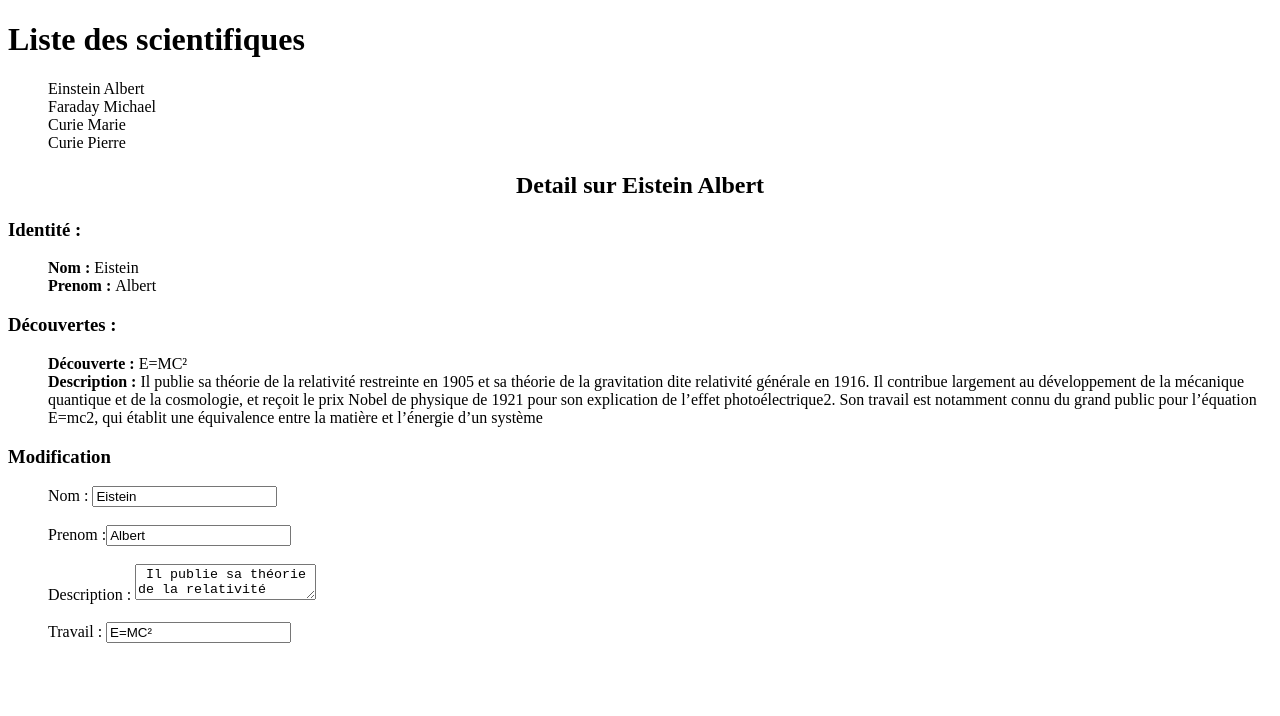
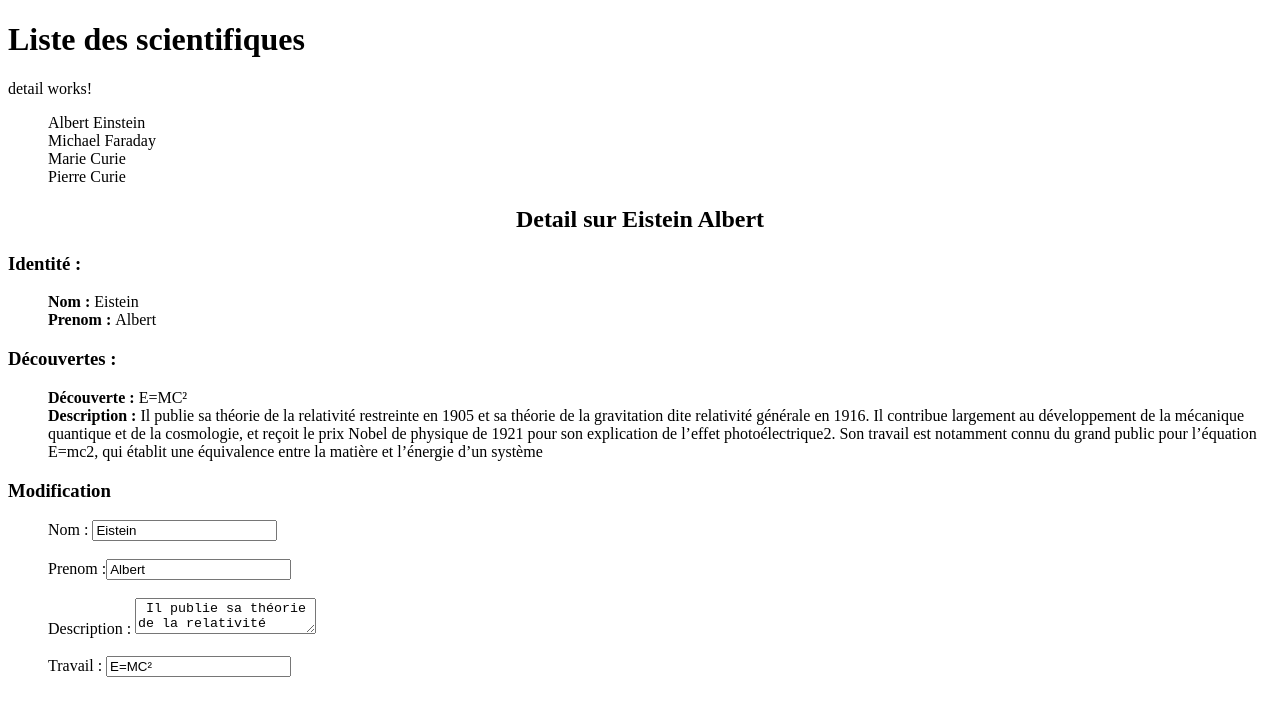
Before and after one commit to Pcharlet/Angular_01, an Angular app in the folder nouvelle-app/: page / in a window 1280 px wide. Shown: the top 716 px of the page. Built offline with nearby package versions, Linux system fonts and the light colour scheme.

Commit message:
little update

```diff
--- a/nouvelle-app/src/app/app.component.html
+++ b/nouvelle-app/src/app/app.component.html
@@ -4,8 +4,11 @@
     {{ personne.title }}
   </h1>
 </div>
+
+<detail></detail>
+
 <ol>
-  <li *ngFor="let p of liste" (click)="clickOn(p)">{{p.nom}}{{p.prenom}}</li>
+  <li [class.selected]="p==personne" (click)="clickPersonne(p)" *ngFor="let p of liste"> {{p.prenom}} {{p.nom }} </li>
 </ol>
 
 
@@ -29,9 +32,9 @@
 <h3>Modification</h3>
 
 <h4 *ngIf="!personne.nom">Attention nom non definie</h4>
-<h4 *ngIf="!personne.prenom">Attention nom non definie</h4>
-<h4 *ngIf="!personne.description">Attention nom non definie</h4>
-<h4 *ngIf="!personne.travail">Attention nom non definie</h4>
+<h4 *ngIf="!personne.prenom">Attention prenom non definie</h4>
+<h4 *ngIf="!personne.description">Attention description non definie</h4>
+<h4 *ngIf="!personne.travail">Attention decouverte non definie</h4>
 
 <ul>
 <!-- modifie que sur la page -->
--- a/nouvelle-app/src/app/app.module.ts
+++ b/nouvelle-app/src/app/app.module.ts
@@ -4,11 +4,13 @@ import { NgModule } from '@angular/core';
 
 import { AppComponent } from './app.component';
 import {FormsModule} from '@angular/forms';
+import { DetailComponent } from './detail/detail.component';
 
 
 @NgModule({
   declarations: [
-    AppComponent
+    AppComponent,
+    DetailComponent
   ],
   imports: [
     BrowserModule, FormsModule
--- /dev/null
+++ b/nouvelle-app/src/app/detail/detail.component.html
@@ -0,0 +1,3 @@
+<p>
+  detail works!
+</p>
--- /dev/null
+++ b/nouvelle-app/src/app/detail/detail.component.ts
@@ -0,0 +1,15 @@
+import { Component, OnInit } from '@angular/core';
+
+@Component({
+  selector: 'detail',
+  templateUrl: './detail.component.html',
+  styleUrls: ['./detail.component.css']
+})
+export class DetailComponent implements OnInit {
+
+  constructor() { }
+
+  ngOnInit() {
+  }
+
+}
```
Also changed, not shown: nouvelle-app/src/app/detail/detail.component.css (added), 1 other file (tests, documents, lock files or other folders).
